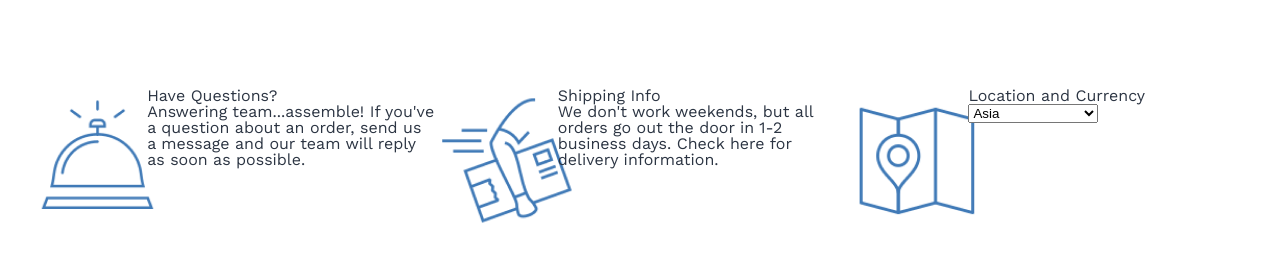
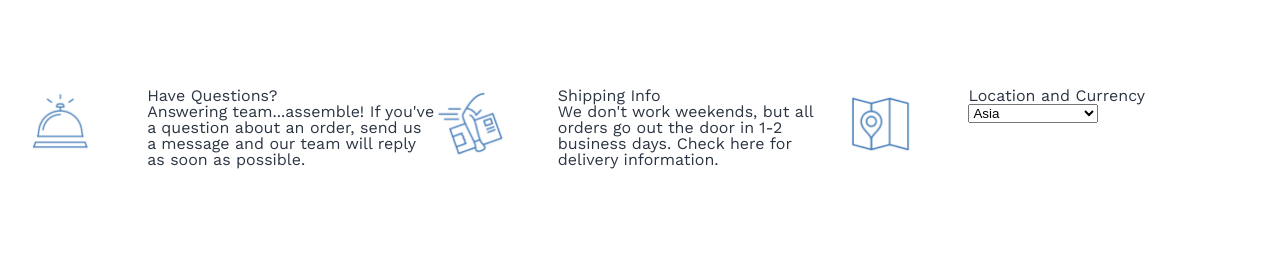
Before and after one commit to kobayashiwa/while, a plain HTML site: page index.html in a window 1280 px wide. Drawn offline with nearby package versions, Linux system fonts and the light colour scheme.

Commit message:
“アイコンの表示サイズ調整”

```diff
--- a/css/style.css
+++ b/css/style.css
@@ -47,13 +47,16 @@ ul, li {
 .Cell-right {
 	width: 70%;
 }
-
+.icon {
+	width: 72px;
+}
+.icon img {
+	width: 100%;
+}
 /**
 
 
-.Carousel {
-	margin: 80px 0;
-}
+
 .CarouselImage ul {
 	display: flex;
 	flex-wrap: wrap;
--- a/index.html
+++ b/index.html
@@ -15,7 +15,11 @@
             <ul>
                 <li>
                     <div class="PreFooterCell">
-                        <div class="Cell-left"><img src="image/IconQuestions.png" alt="Have Questions?"></div>
+                        <div class="Cell-left">
+                            <div class="icon">
+                                <img src="image/IconQuestions.png" alt="Have Questions?">
+                            </div>
+                        </div>
                         <div class="Cell-right">
                             <p class="Heading">Have Questions?</p>
                             <p class="caption">Answering team...assemble! If you've a question about an order, send us a message and our team will reply as soon as possible.</p>
@@ -24,7 +28,11 @@
                 </li>
                 <li>
                     <div class="PreFooterCell">
-                        <div class="Cell-left"><img src="image/IconShippingInfo.png" alt="Shipping Info"></div>
+                        <div class="Cell-left">
+                            <div class="icon">
+                                <img src="image/IconShippingInfo.png" alt="Shipping Info">
+                            </div>
+                        </div>
                         <div class="Cell-right">
                             <p class="Heading">Shipping Info</p>
                             <p class="caption">We don't work weekends, but all orders go out the door in 1-2 business days. Check here for delivery information.</p>
@@ -33,7 +41,11 @@
                 </li>
                 <li>
                     <div class="PreFooterCell">
-                        <div class="Cell-left"><img src="image/IconLocation.png" alt="Location and Currency"></div>
+                        <div class="Cell-left">
+                            <div class="icon">
+                                <img src="image/IconLocation.png" alt="Location and Currency">
+                            </div>
+                        </div>
                         <div class="Cell-right">
                             <p class="Heading">Location and Currency</p>
                             <form>
```
